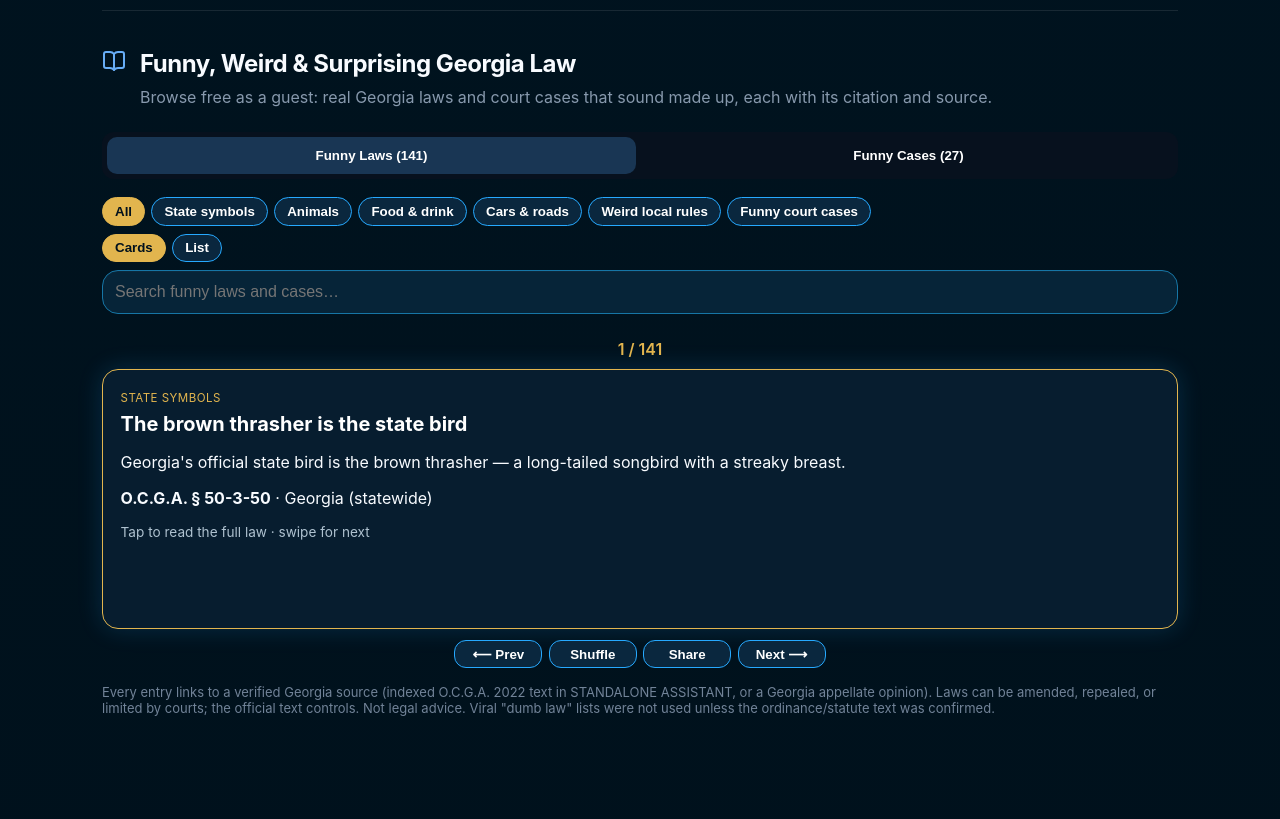
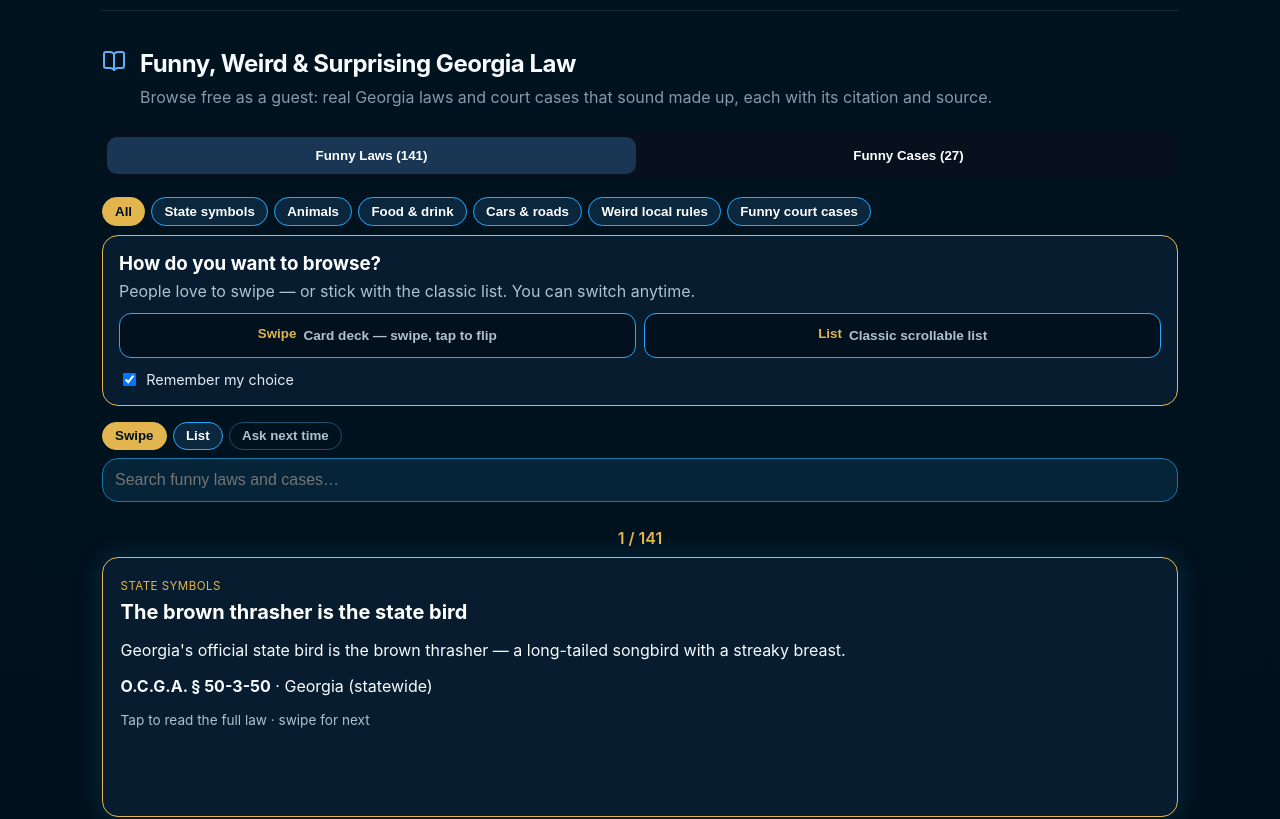
Before and after one commit to davidgoldberg6060-oss/GA-LAW-HELP, a React (Vite) app: page / in a window 1280 px wide. Shown: the part 2420-3239 px from the top of the page. Built offline with nearby package versions, Linux system fonts and the light colour scheme.

Commit message:
1.7.1: Funny List/Swipe chooser + findlaw sources
Show a styled List vs Swipe picker when Funny opens, with Remember my
choice (Ask next time clears it). In-screen Swipe/List toggle still
works. Point O.C.G.A. source_url at codes.findlaw.com for CI, keep
stored full_text for offline flip/accordion.

```diff
--- a/src/FunnyGeorgia.tsx
+++ b/src/FunnyGeorgia.tsx
@@ -25,7 +25,11 @@ export default function FunnyGeorgia({ api = DEFAULT_API }: { api?: string }) {
   const [tab, setTab] = useState<'laws' | 'cases'>('laws');
   const [q, setQ] = useState('');
   const [category, setCategory] = useState('All');
-  const [mode, setMode] = useState<'cards' | 'list'>('cards');
+  const remembered = typeof localStorage !== 'undefined' ? localStorage.getItem('funny_view_mode') : null;
+  const rememberFlag = typeof localStorage !== 'undefined' && localStorage.getItem('funny_view_remember') === '1';
+  const [mode, setMode] = useState<'cards' | 'list'>(remembered === 'list' ? 'list' : 'cards');
+  const [chooser, setChooser] = useState(!rememberFlag);
+  const [rememberBox, setRememberBox] = useState(true);
   const [open, setOpen] = useState<string | null>(null);
   const [state, setState] = useState<'idle' | 'loading' | 'error'>('idle');
   const [index, setIndex] = useState(0);
@@ -136,9 +140,25 @@ export default function FunnyGeorgia({ api = DEFAULT_API }: { api?: string }) {
           }}>{cat}</button>
         ))}
       </div>
+      {chooser && (
+        <div className="funnyChooser" role="dialog" aria-label="Choose Funny view">
+          <h3>How do you want to browse?</h3>
+          <p>People love to swipe — or stick with the classic list. You can switch anytime.</p>
+          <div className="funnyChooserOpts">
+            <button type="button" onClick={() => { if (rememberBox) { localStorage.setItem('funny_view_remember','1'); localStorage.setItem('funny_view_mode','swipe'); } setMode('cards'); setChooser(false); }}>
+              <b>Swipe</b><span>Card deck — swipe, tap to flip</span>
+            </button>
+            <button type="button" onClick={() => { if (rememberBox) { localStorage.setItem('funny_view_remember','1'); localStorage.setItem('funny_view_mode','list'); } setMode('list'); setChooser(false); }}>
+              <b>List</b><span>Classic scrollable list</span>
+            </button>
+          </div>
+          <label className="funnyRemember"><input type="checkbox" checked={rememberBox} onChange={(e) => setRememberBox(e.target.checked)} /> Remember my choice</label>
+        </div>
+      )}
       <div className="funnyMode">
-        <button type="button" className={mode === 'cards' ? 'on' : ''} onClick={() => setMode('cards')}>Cards</button>
-        <button type="button" className={mode === 'list' ? 'on' : ''} onClick={() => setMode('list')}>List</button>
+        <button type="button" className={mode === 'cards' ? 'on' : ''} onClick={() => { setMode('cards'); if (localStorage.getItem('funny_view_remember')==='1') localStorage.setItem('funny_view_mode','swipe'); }}>Swipe</button>
+        <button type="button" className={mode === 'list' ? 'on' : ''} onClick={() => { setMode('list'); if (localStorage.getItem('funny_view_remember')==='1') localStorage.setItem('funny_view_mode','list'); }}>List</button>
+        <button type="button" className="askNext" onClick={() => { localStorage.removeItem('funny_view_remember'); localStorage.removeItem('funny_view_mode'); setChooser(true); }}>Ask next time</button>
       </div>
       <input className="funnySearch" aria-label="Search funny laws and cases" placeholder="Search funny laws and cases…" value={q} onChange={(e) => { setQ(e.target.value); resetDeck(); }} />
 
--- a/src/styles.css
+++ b/src/styles.css
@@ -143,3 +143,13 @@
 .funnyCard .lawScroll{max-height:220px;overflow:auto;margin-top:.4rem}
 .funnyDeckActions{justify-content:center;margin-top:.7rem}
 .funnyDeckActions button{border-radius:12px;min-width:5.5rem}
+
+.funnyChooser{background:#071d2f;border:1px solid #e2b54e;border-radius:16px;padding:1rem;margin:.6rem 0 1rem}
+.funnyChooser h3{color:#fff;margin:0 0 .35rem}
+.funnyChooser p{color:#afc2d0;margin:0 0 .75rem}
+.funnyChooserOpts{display:flex;gap:.55rem;flex-wrap:wrap}
+.funnyChooserOpts button{flex:1;min-width:140px;text-align:left;background:#02111d;border:1px solid #26a9ff;border-radius:12px;padding:.75rem;color:#fff;cursor:pointer}
+.funnyChooserOpts b{display:block;color:#e2b54e;margin-bottom:.25rem}
+.funnyChooserOpts span{color:#afc2d0;font-size:.85rem}
+.funnyRemember{display:flex;align-items:center;gap:.45rem;color:#e2eaf3;margin-top:.75rem;font-size:.9rem}
+.funnyMode button.askNext{background:transparent;border-color:#194e70;color:#afc2d0}
```
Also changed, not shown: src/funnyGeorgia.json, 4 other files (tests, documents, lock files or other folders).
